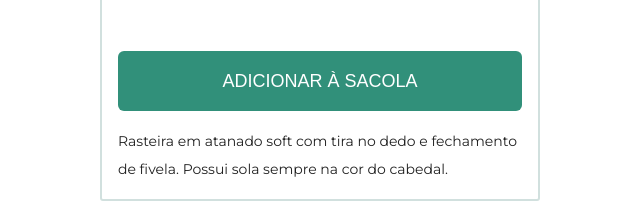
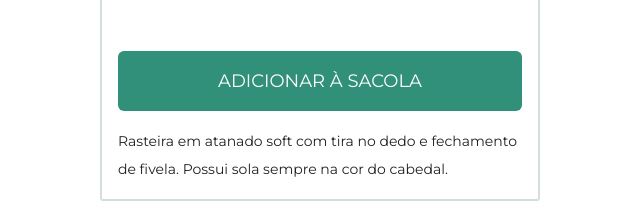
Before and after one commit to jotahdavid/original.io, a plain HTML site: page index.html in a window 1280 px wide. Shown: the part 491-711 px from the top of the page, 624-1264 px from the left. Drawn offline with Linux system fonts and the light colour scheme.

Commit message:
:wrench: fix: set button font-family

```diff
--- a/src/styles/sass/components/_product-info.scss
+++ b/src/styles/sass/components/_product-info.scss
@@ -154,6 +154,7 @@
 
     color: map-get($colors, white);
     font-size: rem(18);
+    font-family: $montserrat;
     text-transform: uppercase;
 
     cursor: pointer;
```
Also changed, not shown: src/styles/main.css.
